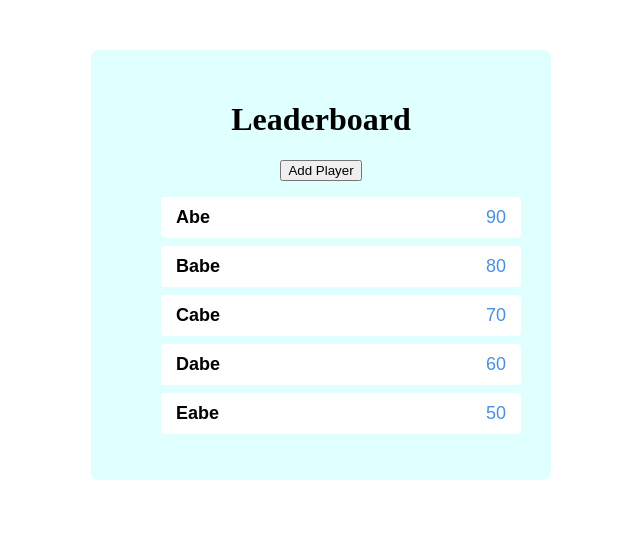
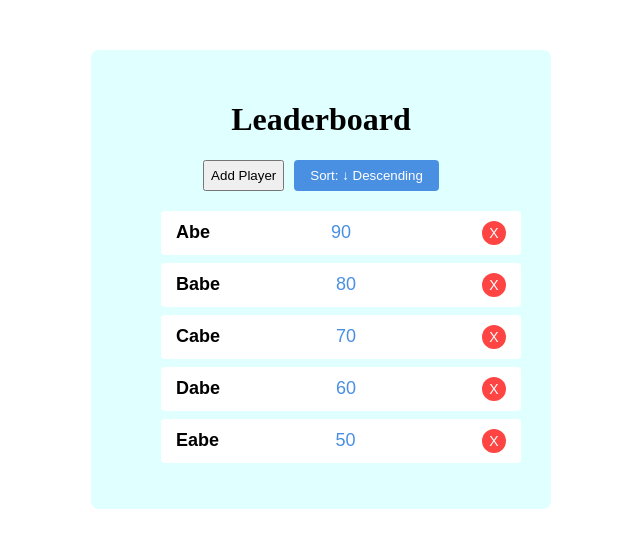
Before and after one commit to sprraow/crud-practice, an Angular app: page / in a window 1280 px wide. Shown: the top 548 px of the page, without its empty margins (319-959 px from the left). Built offline with nearby package versions, Linux system fonts and the light colour scheme; data requests are answered from the project's data file.

Commit message:
adding sort + default sort setting

```diff
--- a/src/app/leaderboard.service.ts
+++ b/src/app/leaderboard.service.ts
@@ -1,6 +1,7 @@
 import { HttpClient } from '@angular/common/http';
 import { Injectable } from '@angular/core';
 import { Observable } from 'rxjs';
+import { Player } from './player.model'
 
 @Injectable({
   providedIn: 'root'
@@ -10,11 +11,15 @@ export class LeaderboardService {
 
   constructor(private http: HttpClient) { }
 
-  getLeaderboard(): Observable<any[]> {
-    return this.http.get<any[]>(this.apiUrl);
+  getLeaderboard(sortField: string = 'score', sortOrder: string = 'desc'): Observable<Player[]> {
+    return this.http.get<Player[]>(`${this.apiUrl}?_sort=${sortField}&_order=${sortOrder}`);
   }
 
-  addPlayer(player: { playerName: string; score: number }): Observable<any> {
-    return this.http.post<any>(this.apiUrl, player);
+  addPlayer(player: Player): Observable<Player> {
+    return this.http.post<Player>(this.apiUrl, player);
+  }
+
+  deletePlayer(id: number): Observable<Player> {
+    return this.http.delete<Player>(`${this.apiUrl}/${id}`);
   }
 }
--- a/src/app/leaderboard/leaderboard.component.css
+++ b/src/app/leaderboard/leaderboard.component.css
@@ -27,6 +27,19 @@
     background-color: #cc0000;
 }
 
+.sort-button {
+    background-color: #4a90e2;
+    color: white;
+    border: none;
+    padding: 8px 16px;
+    border-radius: 4px;
+    cursor: pointer;
+}
+
+.sort-button:hover {
+    background-color: #357abd;
+}
+
 .leaderboard-container ol{
     /* add cool */
 }
@@ -34,6 +47,7 @@
 .player-item{
   display: flex;
   justify-content: space-between;
+  align-items: center;
   padding: 10px 15px;
   margin: 8px 0;
   background-color: #ffffff;
@@ -77,3 +91,22 @@
 .form-container button:hover {
     background-color: #357abd;
 }
+
+.delete-button {
+  background-color: #ff4444;
+  color: white;
+  border: none;
+  border-radius: 50%;
+  width: 24px;
+  height: 24px;
+  font-size: 14px;
+  cursor: pointer;
+  display: flex;
+  align-items: center;
+  justify-content: center;
+  margin-left: 10px;
+}
+
+.delete-button:hover {
+  background-color: #cc0000;
+}
--- a/src/app/leaderboard/leaderboard.component.html
+++ b/src/app/leaderboard/leaderboard.component.html
@@ -1,15 +1,20 @@
 <div class="leaderboard-container">
     <h1>Leaderboard</h1>
 
-    <button (click)="toggleForm()">
-        {{ showForm ? 'Hide' : 'Add Player' }}
-    </button>
+    <div class="button-container">
+        <button (click)="toggleForm()">
+            {{ showForm ? 'Hide' : 'Add Player' }}
+        </button>
+        <button (click)="toggleSortOrder()" class="sort-button">
+            Sort: {{ sortAscending ? '↑ Ascending' : '↓ Descending' }}
+        </button>
+    </div>
 
     <div *ngIf="showForm" class="form-container">
         <form (ngSubmit)="addPlayer()">
             <label>
                 Name:
-                <input type="text" [(ngModel)]="newPlayer.name" name="playerName" required/>
+                <input type="text" [(ngModel)]="newPlayer.playerName" name="playerName" required/>
             </label>
             <br />
             <label>
@@ -25,6 +30,7 @@
         <li *ngFor="let player of players" class="player-item">
             <span class="player-name">{{ player.playerName }}</span>
             <span class="player-score">{{ player.score }}</span>
+            <button class="delete-button" (click)="deletePlayer(player.id)">X</button>
         </li>
     </ol>
 </div>
--- a/src/app/leaderboard/leaderboard.component.ts
+++ b/src/app/leaderboard/leaderboard.component.ts
@@ -2,6 +2,7 @@ import { CommonModule } from '@angular/common';
 import { Component, OnInit } from '@angular/core';
 import { LeaderboardService } from '../leaderboard.service';
 import { FormsModule } from '@angular/forms';
+import { Player } from '../player.model'
 
 @Component({
   selector: 'app-leaderboard',
@@ -10,20 +11,27 @@ import { FormsModule } from '@angular/forms';
   styleUrl: './leaderboard.component.css'
 })
 export class LeaderboardComponent implements OnInit {
-  players: any[] = [];
+  players: Player[] = [];
   showForm = false;
-  newPlayer: { name: string; score: number } = { name: '', score: 0 };
+  newPlayer: Player = { playerName: '', score: 0 };
+  sortAscending = false; // Default to descending order
 
   constructor(private leaderboardService: LeaderboardService) {}
 
   ngOnInit(): void {
+    // Load sort preference from localStorage
+    const savedSortOrder = localStorage.getItem('sortOrder');
+    if (savedSortOrder) {
+      this.sortAscending = savedSortOrder === 'asc';
+    }
     this.loadLeaderboard();
   }
 
   loadLeaderboard() {
     this.leaderboardService.getLeaderboard().subscribe({
       next: (data) => {
-        this.players = data;
+        // Sort the data
+        this.players = this.sortPlayers(data);
       },
       error: (error) => {
         console.error('Error loading leaderboard:', error);
@@ -31,21 +39,39 @@ export class LeaderboardComponent implements OnInit {
     });
   }
 
+  sortPlayers(players: Player[]): Player[] {
+    return [...players].sort((a, b) => {
+      if (this.sortAscending) {
+        return a.score - b.score;
+      } else {
+        return b.score - a.score;
+      }
+    });
+  }
+
+  toggleSortOrder() {
+    this.sortAscending = !this.sortAscending;
+    // Save sort preference to localStorage
+    localStorage.setItem('sortOrder', this.sortAscending ? 'asc' : 'desc');
+    // Re-sort the current data
+    this.players = this.sortPlayers(this.players);
+  }
+
   toggleForm() {
     this.showForm = !this.showForm;
   }
 
   addPlayer() {
-    if (this.newPlayer.name && this.newPlayer.score) {
+    if (this.newPlayer.playerName && this.newPlayer.score) {
       const player = {
-        playerName: this.newPlayer.name,
+        playerName: this.newPlayer.playerName,
         score: this.newPlayer.score
       };
 
       this.leaderboardService.addPlayer(player).subscribe({
         next: () => {
-          this.loadLeaderboard(); // Reload the leaderboard after adding
-          this.newPlayer = { name: '', score: 0 };
+          this.loadLeaderboard();
+          this.newPlayer = { playerName: '', score: 0 };
           this.showForm = false;
         },
         error: (error) => {
@@ -54,4 +80,17 @@ export class LeaderboardComponent implements OnInit {
       });
     }
   }
+
+  deletePlayer(id: number | undefined) {
+    if (id !== undefined) {
+      this.leaderboardService.deletePlayer(id).subscribe({
+        next: () => {
+          this.loadLeaderboard();
+        },
+        error: (error) => {
+          console.error('Error deleting player', error);
+        }
+      });
+    }
+  }
 }
--- a/src/db.json
+++ b/src/db.json
@@ -21,7 +21,7 @@
       "id": "d8da"
     },
     {
-      "id": "5973",
+      "id": "d063",
       "playerName": "Eabe",
       "score": 50
     }
```
